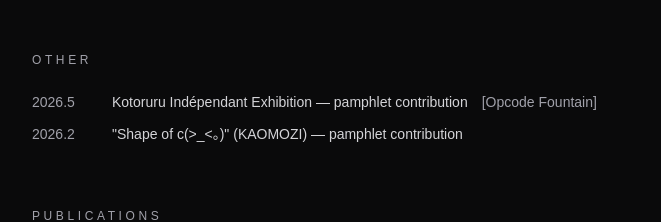
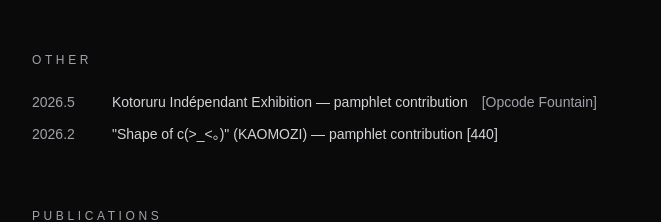
Before and after one commit to avcdsld/zeroichiarakawa, a Next.js app: page /cv in a window 1280 px wide. Shown: the part 1300-1522 px from the top of the page, without its empty margins (304-965 px from the left). Built offline with nearby package versions, Linux system fonts and the light colour scheme.

Commit message:
cv: add work title 440 to KAOMOZI pamphlet entry

```diff
--- a/app/cv/page.tsx
+++ b/app/cv/page.tsx
@@ -198,8 +198,8 @@ export default function Page() {
           <CVItemWithLink
             year="2026.2"
             linkText={t(
-              '"Shape of c(>_<。)" (KAOMOZI) — pamphlet contribution',
-              '「Shape of c(>_<。)」（KAOMOZI）— パンフレット寄稿',
+              '"Shape of c(>_<。)" (KAOMOZI) — pamphlet contribution [440]',
+              '「Shape of c(>_<。)」（KAOMOZI）— パンフレット寄稿 [440]',
             )}
             href="https://kaomozi.bandcamp.com/merch/shape-of-c-performance-pamphlet-standard-edition"
           />
```
